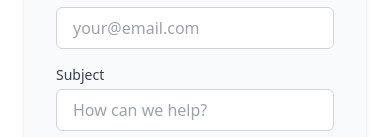
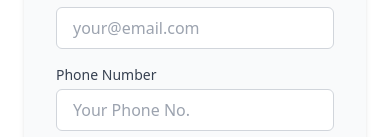
Before and after one commit to Sanskary2303/OOSC3.0-UbuCon-India, a Next.js app: page /contact in a window 390 px wide. Shown: the part 707-844 px from the top of the page. Built offline with nearby package versions, Linux system fonts and the light colour scheme.

Commit message:
Add Phone Number input

```diff
--- a/src/app/contact/page.tsx
+++ b/src/app/contact/page.tsx
@@ -9,6 +9,7 @@ export default function ContactPage() {
   const [formData, setFormData] = useState({
     name: '',
     email: '',
+    phone: '',
     subject: '',
     message: '',
   });
@@ -16,6 +17,7 @@ export default function ContactPage() {
   const [formErrors, setFormErrors] = useState({
     name: '',
     email: '',
+    phone: '',
     subject: '',
     message: '',
   });
@@ -27,7 +29,6 @@ export default function ContactPage() {
     const { id, value } = e.target;
     setFormData({ ...formData, [id]: value });
     setFormErrors({ ...formErrors, [id]: '' });
-    // Clear submission status when user starts typing again
     if (submissionStatus) {
       setSubmissionStatus(null);
     }
@@ -37,12 +38,14 @@ export default function ContactPage() {
     setFormData({
       name: '',
       email: '',
+      phone: '',
       subject: '',
       message: '',
     });
     setFormErrors({
       name: '',
       email: '',
+      phone: '',
       subject: '',
       message: '',
     });
@@ -57,7 +60,6 @@ export default function ContactPage() {
       await submitFormToGoogleScript(formData);
       setSubmissionStatus('success');
       console.log('Form submitted successfully:', formData);
-      // Clear form on successful submission
       resetForm();
     } catch (error) {
       setSubmissionStatus('error');
@@ -159,6 +161,21 @@ export default function ContactPage() {
                 <p className="help-block text-danger">{formErrors.email}</p>
               </div>
               <div>
+                <label htmlFor="email" className="block text-sm font-medium text-gray-700 dark:text-gray-300 mb-1">
+                  Phone Number
+                </label>
+                <input
+                  type="text"
+                  id="phone"
+                  placeholder="Your Phone No."
+                  className="w-full px-4 py-2 border border-gray-300 dark:border-gray-600 dark:bg-gray-700 dark:text-white rounded-md focus:outline-none focus:ring-2 focus:ring-blue-500"
+                  value={formData.phone}
+                  onChange={handleInputChange}
+                  disabled={isSubmitting}
+                />
+                <p className="help-block text-danger">{formErrors.phone}</p>
+              </div>
+              <div>
                 <label htmlFor="subject" className="block text-sm font-medium text-gray-700 dark:text-gray-300 mb-1">
                   Subject
                 </label>
```
